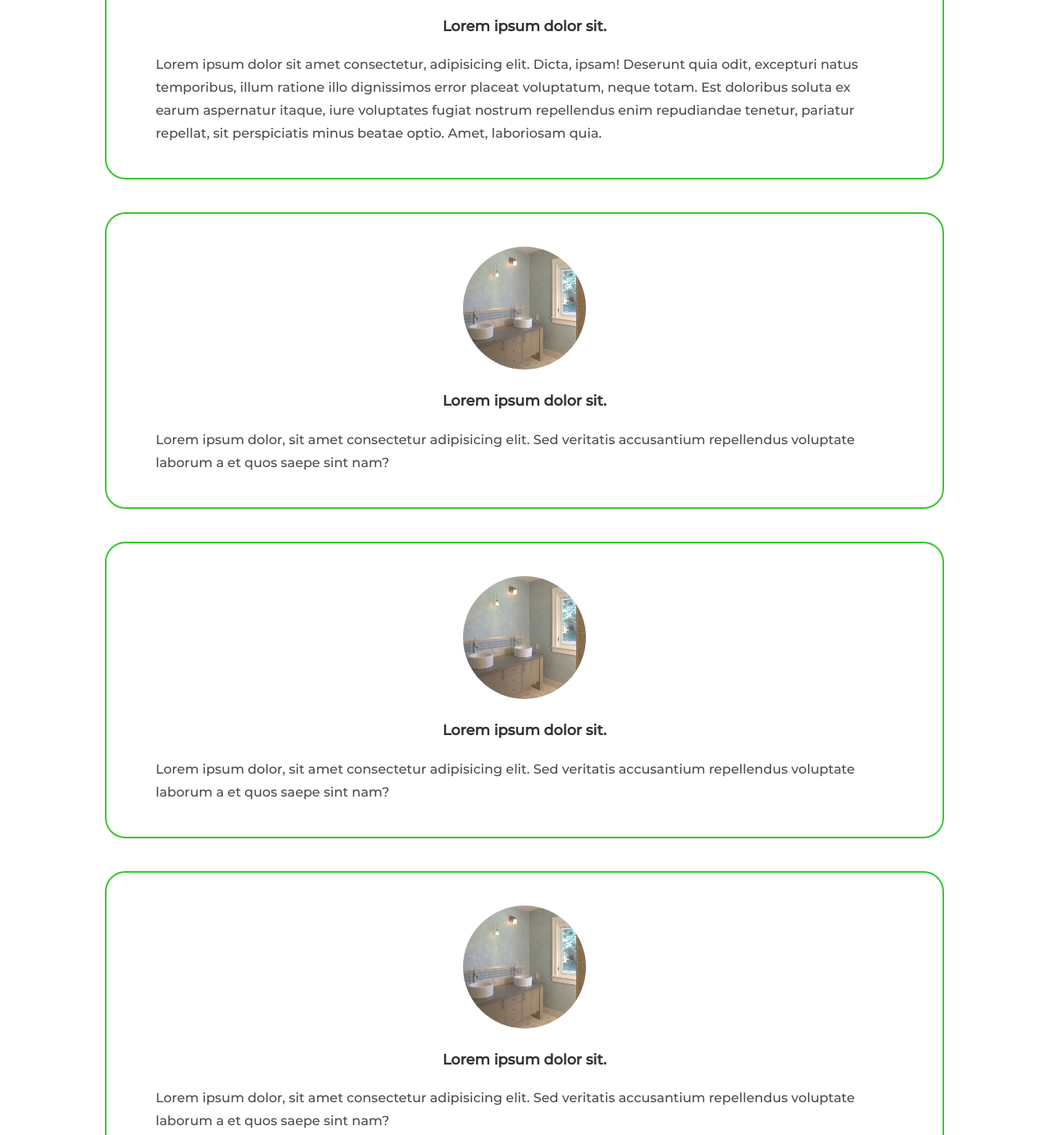
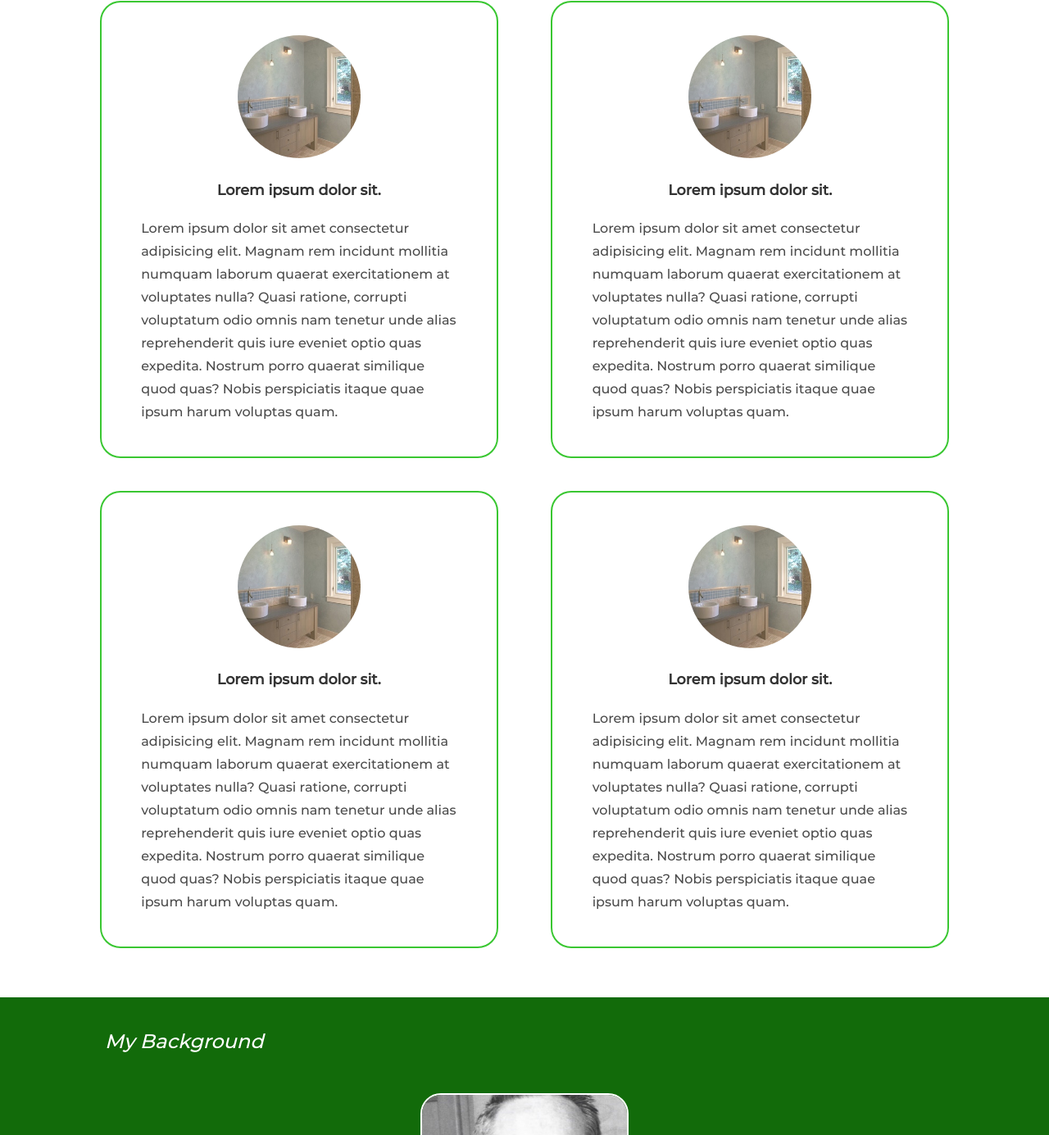
Before and after one commit to daniel-escoto/eco-chic-beta, a plain HTML site: page index.html in a window 1280 px wide. Shown: the part 771-2156 px from the top of the page at 82% size. Drawn offline with Linux system fonts and the light colour scheme; some packages are replaced by stand-ins of ours; a script that the page names is missing.

Commit message:
laptop welcome and services

```diff
--- a/css/styles.css
+++ b/css/styles.css
@@ -108,7 +108,7 @@ h4 {
   z-index: 2;
 }
 
-.active a {
+.active {
   border-bottom: 3px solid var(--nav);
 }
 
@@ -166,6 +166,7 @@ h4 {
 
   padding-top: 175px;
   padding-left: 15px;
+  padding-right: 15px;
   height: 400px;
 }
 
@@ -194,6 +195,9 @@ h4 {
   grid-column: 7 / 9;
 
   align-self: center;
+
+  display: flex;
+  justify-content: flex-end;
 }
 
 #welcome a button {
@@ -422,7 +426,10 @@ footer i {
 
 /* small tablet styles */
 @media screen and (min-width: 620px) {
-  /* make buttons bigger */
+  .site-nav {
+    padding: 0 10%;
+  }
+
   .button {
     font-size: 1.1em;
   }
@@ -431,7 +438,8 @@ footer i {
     margin-bottom: 0px;
     padding-top: 140px;
     padding-bottom: 25px;
-    padding-left: 5%;
+    padding-left: 10%;
+    padding-right: 10%;
   }
 
   #welcome h2 {
@@ -452,6 +460,81 @@ footer i {
 }
 /* large tablet and laptop styles */
 @media screen and (min-width: 960px) {
+  /* have nav show icons */
+  .site-nav span {
+    display: none;
+  }
+
+  .site-nav h1 {
+    grid-column: 1 / 3;
+  }
+
+  .is-hidden {
+    display: flex;
+  }
+
+  .site-nav ul {
+    grid-column: 5 / 9;
+    grid-row: 1;
+    align-self: center;
+    justify-content: flex-end;
+  }
+
+  .nav-dropdown {
+    padding-bottom: 0;
+  }
+
+  .nav-dropdown a {
+    margin-left: 15px;
+  }
+
+  #welcome {
+    height: 600px;
+  }
+
+  #welcome h2 {
+    font-size: 3em;
+  }
+
+  #welcome p {
+    font-size: 1.33em;
+  }
+
+  /* arrange services into column of two and make them thinner */
+  #services {
+    column-gap: 5%;
+  }
+
+  .service {
+    padding: 40px 8%;
+  }
+
+  #service-1 {
+    grid-column: 1 / 5;
+    grid-row: 2;
+    margin-right: 0px;
+    margin-left: 20%;
+  }
+  #service-2 {
+    grid-column: 5 / 9;
+    grid-row: 2;
+    margin-left: 0px;
+    margin-right: 20%;
+  }
+  #service-3 {
+    grid-column: 1 / 5;
+    grid-row: 3;
+    margin-right: 0px;
+    margin-left: 20%;
+  }
+  #service-4 {
+    grid-column: 5 / 9;
+    grid-row: 3;
+    margin-left: 0px;
+    margin-right: 20%;
+  }
+  /* have about and contact go horizontal */
+  /* gallery is 2x2 */
 }
 /* desktop styles */
 @media screen and (min-width: 1200px) {
--- a/index.html
+++ b/index.html
@@ -48,51 +48,61 @@
       <section id="welcome" class="grid">
         <h2>Lorem ipsum dolor sit amet.</h2>
         <p>
-          Lorem ipsum dolor sit amet, consectetur adipisicing elit. Laborum,
-          consequatur.
+          Lorem ipsum dolor, sit amet consectetur adipisicing elit. Recusandae
+          accusamus molestiae delectus beatae sapiente labore odit totam dolorem
+          inventore vel.
         </p>
         <a href="#contact"><button class="button">Contact</button></a>
       </section>
 
       <section id="services" class="grid">
         <h3>What I Can Do for You</h3>
-        <div class="service">
+        <div id="service-1" class="service">
           <img src="./assets/photos/sinks.JPG" alt="some sinks" />
           <h4>Lorem ipsum dolor sit.</h4>
           <p>
-            Lorem ipsum dolor sit amet consectetur, adipisicing elit. Dicta,
-            ipsam! Deserunt quia odit, excepturi natus temporibus, illum ratione
-            illo dignissimos error placeat voluptatum, neque totam. Est
-            doloribus soluta ex earum aspernatur itaque, iure voluptates fugiat
-            nostrum repellendus enim repudiandae tenetur, pariatur repellat, sit
-            perspiciatis minus beatae optio. Amet, laboriosam quia.
+            Lorem ipsum dolor sit amet consectetur adipisicing elit. Magnam rem
+            incidunt mollitia numquam laborum quaerat exercitationem at
+            voluptates nulla? Quasi ratione, corrupti voluptatum odio omnis nam
+            tenetur unde alias reprehenderit quis iure eveniet optio quas
+            expedita. Nostrum porro quaerat similique quod quas? Nobis
+            perspiciatis itaque quae ipsum harum voluptas quam.
           </p>
         </div>
-        <div class="service">
+        <div id="service-2" class="service">
           <img src="./assets/photos/sinks.JPG" alt="some sinks" />
           <h4>Lorem ipsum dolor sit.</h4>
           <p>
-            Lorem ipsum dolor, sit amet consectetur adipisicing elit. Sed
-            veritatis accusantium repellendus voluptate laborum a et quos saepe
-            sint nam?
+            Lorem ipsum dolor sit amet consectetur adipisicing elit. Magnam rem
+            incidunt mollitia numquam laborum quaerat exercitationem at
+            voluptates nulla? Quasi ratione, corrupti voluptatum odio omnis nam
+            tenetur unde alias reprehenderit quis iure eveniet optio quas
+            expedita. Nostrum porro quaerat similique quod quas? Nobis
+            perspiciatis itaque quae ipsum harum voluptas quam.
           </p>
         </div>
-        <div class="service">
+        <div id="service-3" class="service">
           <img src="./assets/photos/sinks.JPG" alt="some sinks" />
           <h4>Lorem ipsum dolor sit.</h4>
           <p>
-            Lorem ipsum dolor, sit amet consectetur adipisicing elit. Sed
-            veritatis accusantium repellendus voluptate laborum a et quos saepe
-            sint nam?
+            Lorem ipsum dolor sit amet consectetur adipisicing elit. Magnam rem
+            incidunt mollitia numquam laborum quaerat exercitationem at
+            voluptates nulla? Quasi ratione, corrupti voluptatum odio omnis nam
+            tenetur unde alias reprehenderit quis iure eveniet optio quas
+            expedita. Nostrum porro quaerat similique quod quas? Nobis
+            perspiciatis itaque quae ipsum harum voluptas quam.
           </p>
         </div>
-        <div class="service">
+        <div id="service-4" class="service">
           <img src="./assets/photos/sinks.JPG" alt="some sinks" />
           <h4>Lorem ipsum dolor sit.</h4>
           <p>
-            Lorem ipsum dolor, sit amet consectetur adipisicing elit. Sed
-            veritatis accusantium repellendus voluptate laborum a et quos saepe
-            sint nam?
+            Lorem ipsum dolor sit amet consectetur adipisicing elit. Magnam rem
+            incidunt mollitia numquam laborum quaerat exercitationem at
+            voluptates nulla? Quasi ratione, corrupti voluptatum odio omnis nam
+            tenetur unde alias reprehenderit quis iure eveniet optio quas
+            expedita. Nostrum porro quaerat similique quod quas? Nobis
+            perspiciatis itaque quae ipsum harum voluptas quam.
           </p>
         </div>
       </section>
--- a/js/index.js
+++ b/js/index.js
@@ -46,10 +46,12 @@ const modifyHighlight = () => {
   });
 
   navLi.forEach((li) => {
-    li.classList.remove("active");
+    const childNode = li.childNodes[0];
+
+    childNode.classList.remove("active");
 
     if (li.textContent.toLowerCase() === current) {
-      li.classList.add("active");
+      childNode.classList.add("active");
     }
   });
 };
```
